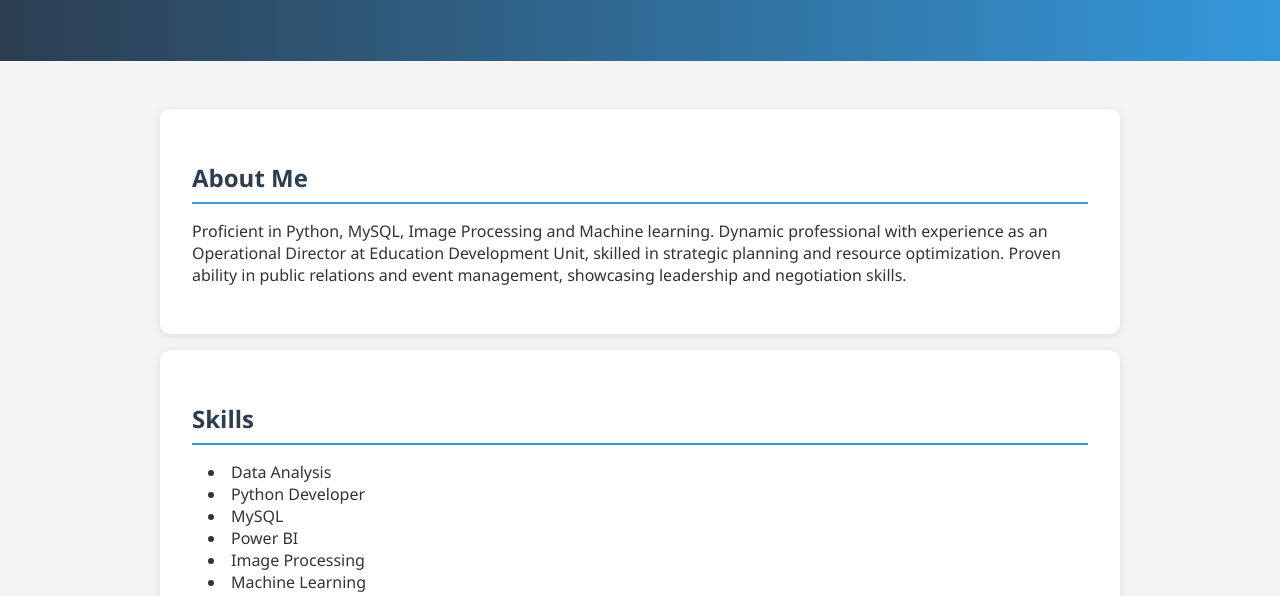
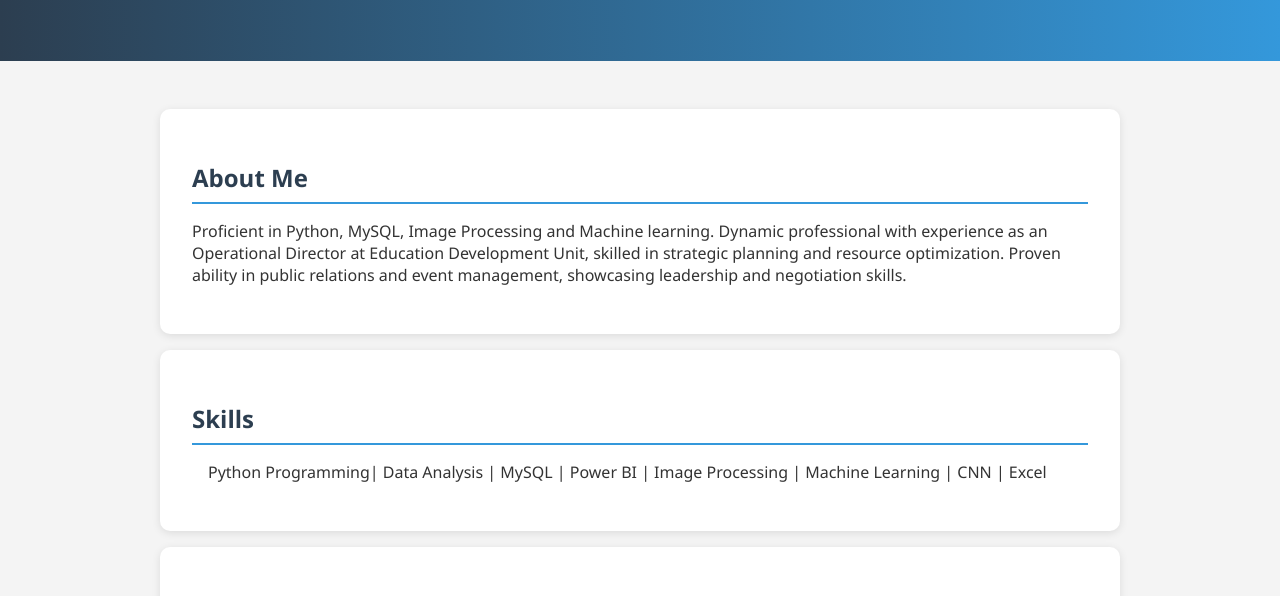
Before and after one commit to sunilprajapati832/Portfolio, a plain HTML site: page index.html in a window 1280 px wide. Shown: the part 338-934 px from the top of the page. Drawn offline with Linux system fonts and the light colour scheme.

Commit message:
Update index.html

```diff
--- a/index.html
+++ b/index.html
@@ -9,7 +9,7 @@
 <body>
   <header class="header">
     <div class="container">
-      <img src="C:\Users\HP-PC\PycharmProjects\Portfolio\Pic.jpg" alt="Sunil Prajapati Profile Picture" class="profile-img">
+      <img src="Pic.jpg" alt="Sunil Prajapati Profile Picture" class="profile-img">
       <h1>Sunil Prajapati</h1>
       <p> Researcher | Python Developer | Data Analyst </p>
     </div>
@@ -24,14 +24,7 @@
     <section class="card">
       <h2>Skills</h2>
       <ul>
-        <li>Data Analysis</li>
-        <li>Python Developer</li>
-        <li>MySQL</li>
-        <li>Power BI</li>
-        <li>Image Processing</li>
-        <li>Machine Learning</li>
-        <li>CNN</li>
-        <li>Excel</li>
+        <p> Python Programming| Data Analysis | MySQL | Power BI | Image Processing | Machine Learning | CNN | Excel </p>
       </ul>
     </section>
 
```
